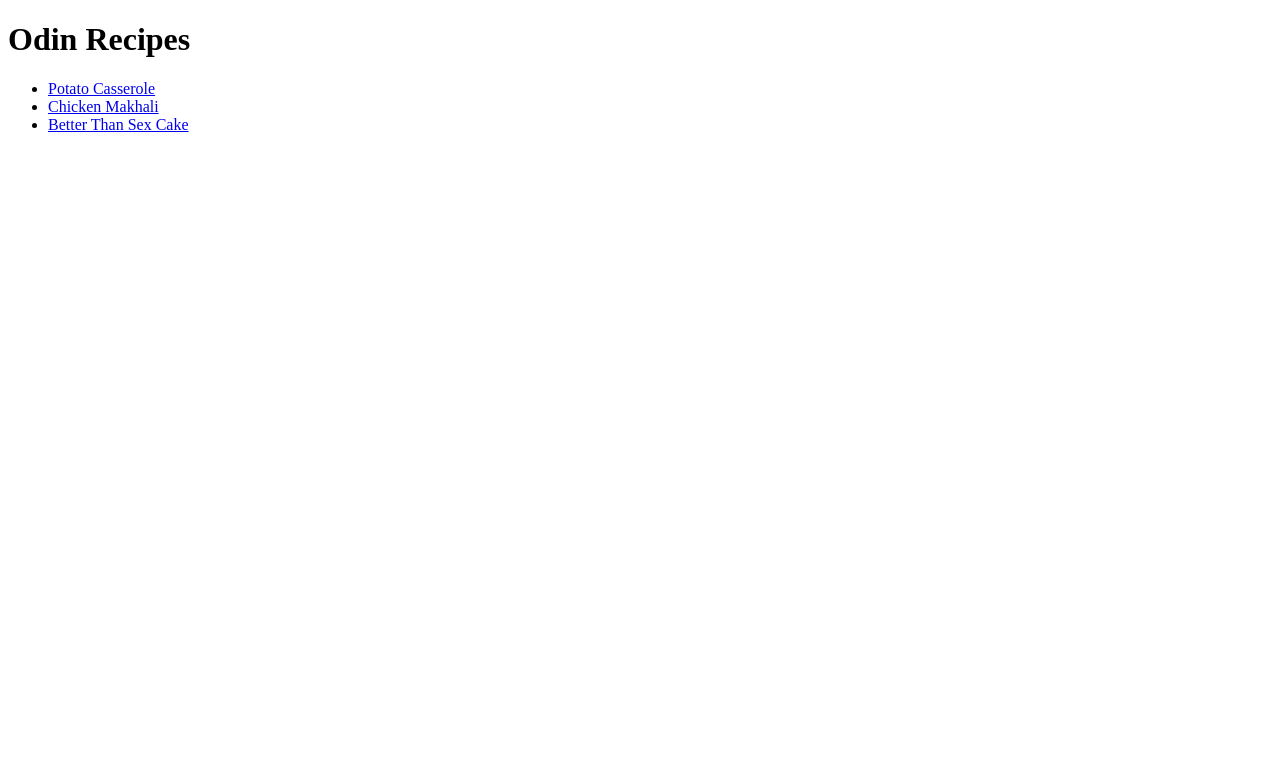
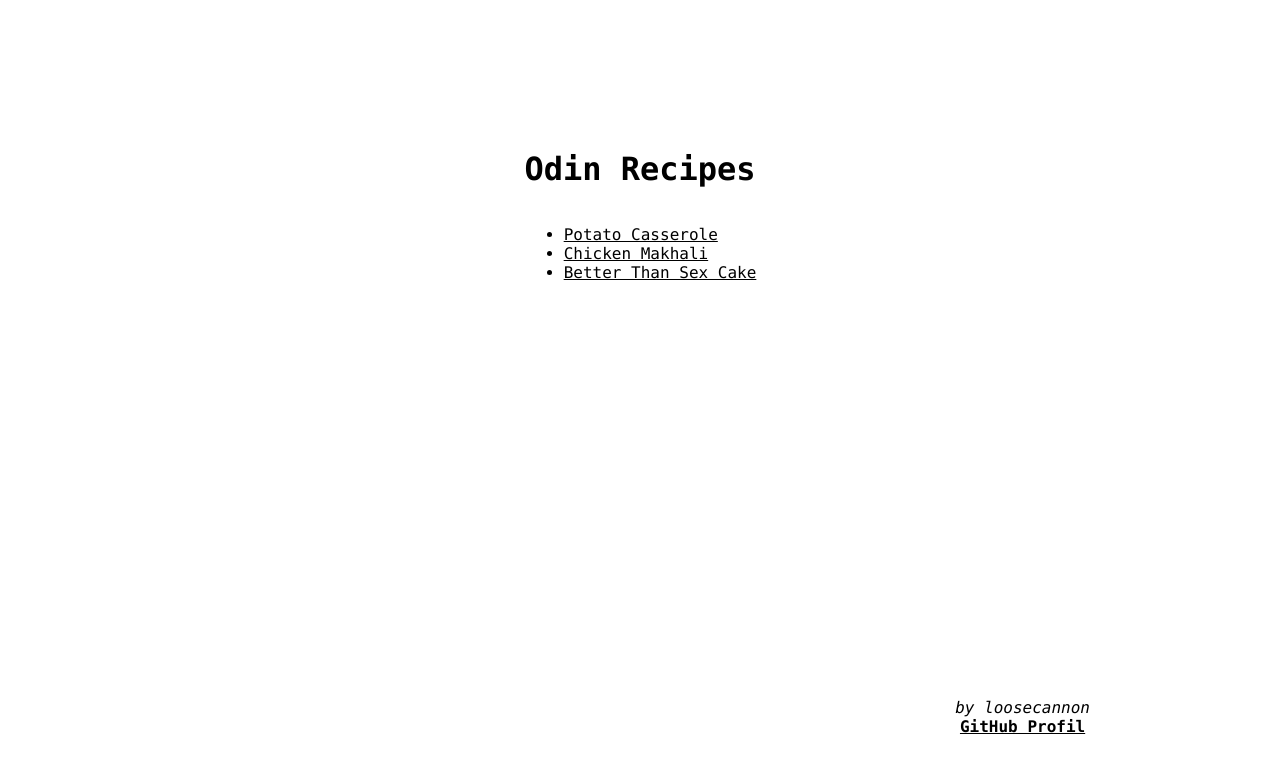
Before and after one commit to loosecannon00/odin-recipes, a plain HTML site: page index.html in a window 1280 px wide. Drawn offline with Linux system fonts and the light colour scheme.

Commit message:
feat: add .css files for some basic styling
Modify html files for styling purposes :
    - Add class an id attributes

    - Add some div and span tags

Modify html to include a footer per page using
div tags.

Add two css files : index-style.css for styling
index.html and recipes/recipe-style.css for the
others three pages.

```diff
--- /dev/null
+++ b/index-style.css
@@ -0,0 +1,57 @@
+
+html{
+    width: 100%;
+    height: 100%;
+}
+body.body__font-family--lc_cn {
+    font-family: "Lucida Console", "Courier New" ;
+}
+
+body.body__margin {
+    margin-top: 150px;
+    margin-left: 150px;
+    margin-right: 150px;
+    /* border: 1px solid black; */
+}
+h1.heading--center {
+    text-align: center;
+}
+
+
+div.container--center {
+    text-align: center;
+    /* border: 1px solid black; */
+}
+
+div.container--center ul.inline-display {
+    display: inline-block;
+    text-align: left;
+}
+
+ul li a.link--black {
+    color : black;
+}
+
+div.footer--position {
+    display: block;
+    text-align: right;
+    margin-top: 400px;
+    /* border: 1px solid black; */
+}
+
+div.footer--position div.references-container {
+    display : inline-block;
+    /* border: 1px solid red; */
+    text-align: center;
+    margin-right: 40px;
+}
+
+div.footer--position div.references-container span.developer__name--style{
+    color:black;
+    font-style: italic;
+}
+
+div.footer--position div.references-container a.link__position-and-style{
+    color:black;
+    font-weight: bold;
+}
--- a/index.html
+++ b/index.html
@@ -3,15 +3,24 @@
     <head>
         <meta charset="UTF-8">
         <meta name="viewport" content="width=device-width, initial-scale=1.0">
+        <link rel="stylesheet" href="index-style.css">
         <title>Odin Recipes</title>
     </head>
-<body>
-    <h1>Odin Recipes</h1>
-    <ul>
-        <li><a href="./recipes/potato-casserole.html" target="_blank" rel="noopener noreferrer">Potato Casserole</a></li>
-        <li><a href="./recipes/chicken-makhali.html" target="_blank" rel="noopener noreferrer">Chicken Makhali</a></li>
-        <li><a href="./recipes/better-than-sex-cake.html" target="_blank" rel="noopener noreferrer">Better Than Sex Cake</a></li>
+    <body class="body__font-family--lc_cn body__margin">
+        <h1 class="heading--center">Odin Recipes</h1>
+        <div class="container--center">
+            <ul class="inline-display">
+                <li><a class="link--black" href="./recipes/potato-casserole.html" target="_blank" rel="noopener noreferrer">Potato Casserole</a></li>
+                <li><a class="link--black" href="./recipes/chicken-makhali.html" target="_blank" rel="noopener noreferrer">Chicken Makhali</a></li>
+                <li><a class="link--black" href="./recipes/better-than-sex-cake.html" target="_blank" rel="noopener noreferrer">Better Than Sex Cake</a></li>
             </ul>
+        </div>
+        <div class="footer--position">
+            <div class="references-container">
+                <span class="developer__name--style">by loosecannon</span><br>
+                <a class="link__position-and-style" href="https://github.com/loosecannon00" target="_blank" rel="noopener noreferrer">GitHub Profil</a>
+            </div>
 
+        </div>
     </body>
 </html>
--- /dev/null
+++ b/recipes/recipe-style.css
@@ -0,0 +1,50 @@
+body.body__font-family--lc_cn {
+    font-family: "Lucida Console", "Courier New" ;
+}
+
+h1.heading__position {
+    text-align: center;
+    margin-top: 50px;
+    margin-bottom: 30px;
+}
+
+/* setting (height,width) of image to (400px,auto)  */
+img.img__dimensions--h400_wa  {
+    height: 400;
+    width: auto;
+}
+
+img.img__position--center {
+    display: block;
+    margin-left: auto;
+    margin-right: auto;
+}
+
+img.img__border--black{
+    border : 2px solid black;
+}
+
+#text-container {
+    display : block;
+    background-color: white;
+    color: black;
+    margin : 25px 150px 0px 150px;
+}
+
+/* #text-container div#home-link--container {
+    display: block;
+    border : 1px solid black;
+    margin-left: 0px;
+} */
+
+div.footer-container {
+    display: block;
+    text-align: center;
+    margin-bottom: 100px;
+    margin-top: 50px;
+}
+div.footer-container a.link__position-and-style {
+    display: inline-block;
+    color:black;
+    font-weight: bold;
+}
```
Also changed, not shown: recipes/better-than-sex-cake.html (+9 -3 lines), recipes/chicken-makhali.html (+12 -6 lines), recipes/potato-casserole.html (+10 -3 lines). Lines whose indentation alone changed are shown as unchanged.
